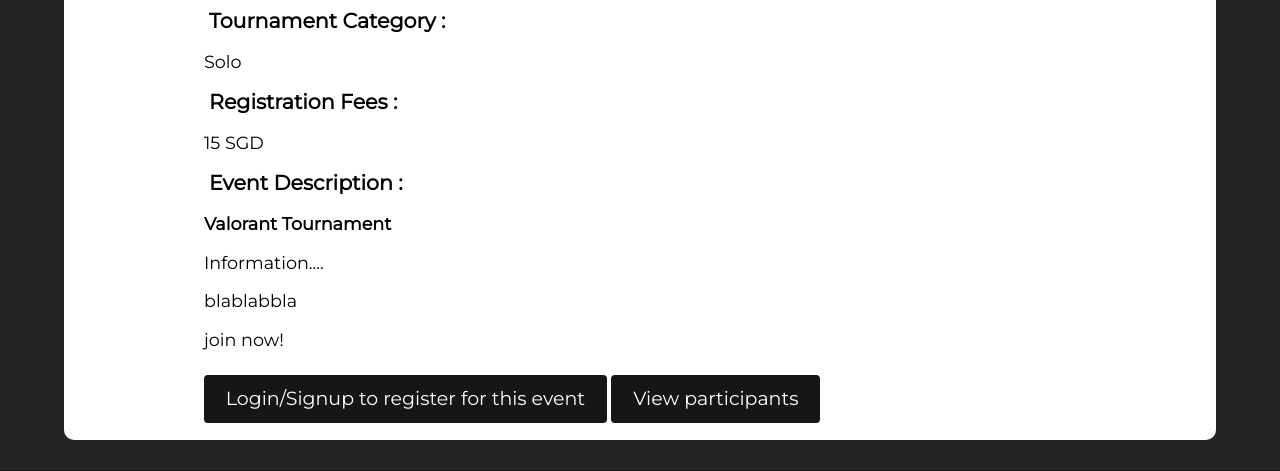
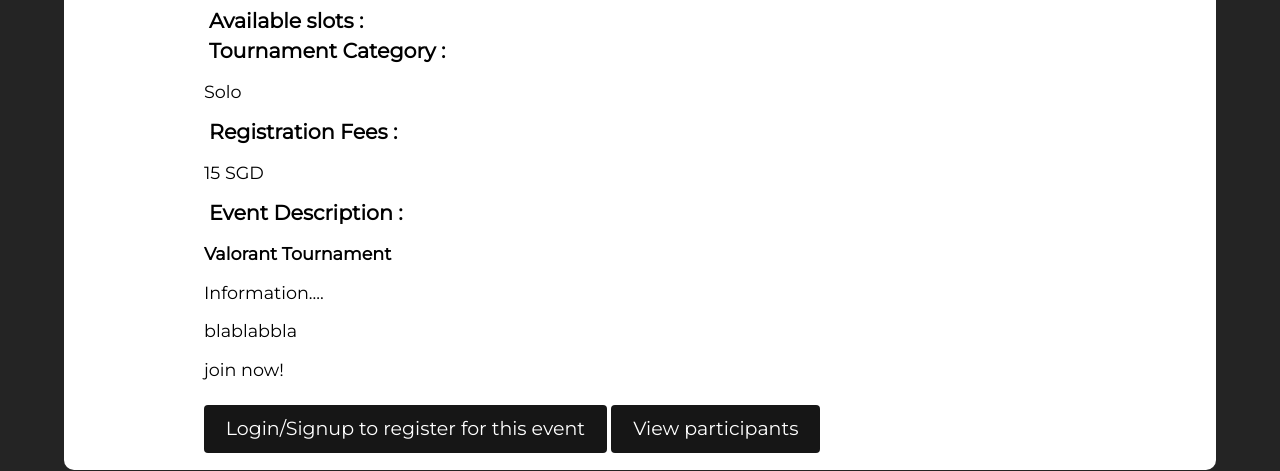
Before and after one commit to Gmax19/prototype, a PHP site: page /prototype/eventsingle.php?id=52 in a window 1280 px wide. Shown: the part 515-986 px from the top of the page. Run offline with PHP 8.4, Linux system fonts and the light colour scheme; data comes from the database, SQL or seed files in the repository; data that the repository does not hold is empty.

Commit message:
participation limit (trial)

```diff
--- a/app/controllers/events.php
+++ b/app/controllers/events.php
@@ -11,6 +11,8 @@
 $events = selectEvent($table ,  array('published'=> 1));
 
 $Adminevents = selectEvent($table);
+
+// $pCount = SELECT COUNT('payment_status') FROM 'payments' WHERE 'product_id'='61';
 
 // $events = selectEvent($table , $table2);
 
--- a/eventSingle.php
+++ b/eventSingle.php
@@ -75,6 +75,20 @@
           <div class="post-content">
 
 <!-- will show price for tournaments based on the category (solo/team) -->
+<h3>Available slots :</h3>
+
+<!-- <?php
+
+  $query = "SELECT COUNT(payment_status) FROM payments WHERE product_id='61' ";
+  $query_run = mysqli_query($conn, $query);
+
+  $total_ikut = mysqli_num_rows($query_run);
+
+  echo '<p> ' .$total_ikut. ' </p>';
+?>  -->
+
+
+
 <h3>Tournament Category :</h3>
 <p> <?php echo $post['category'] ?> </p>
 
```
